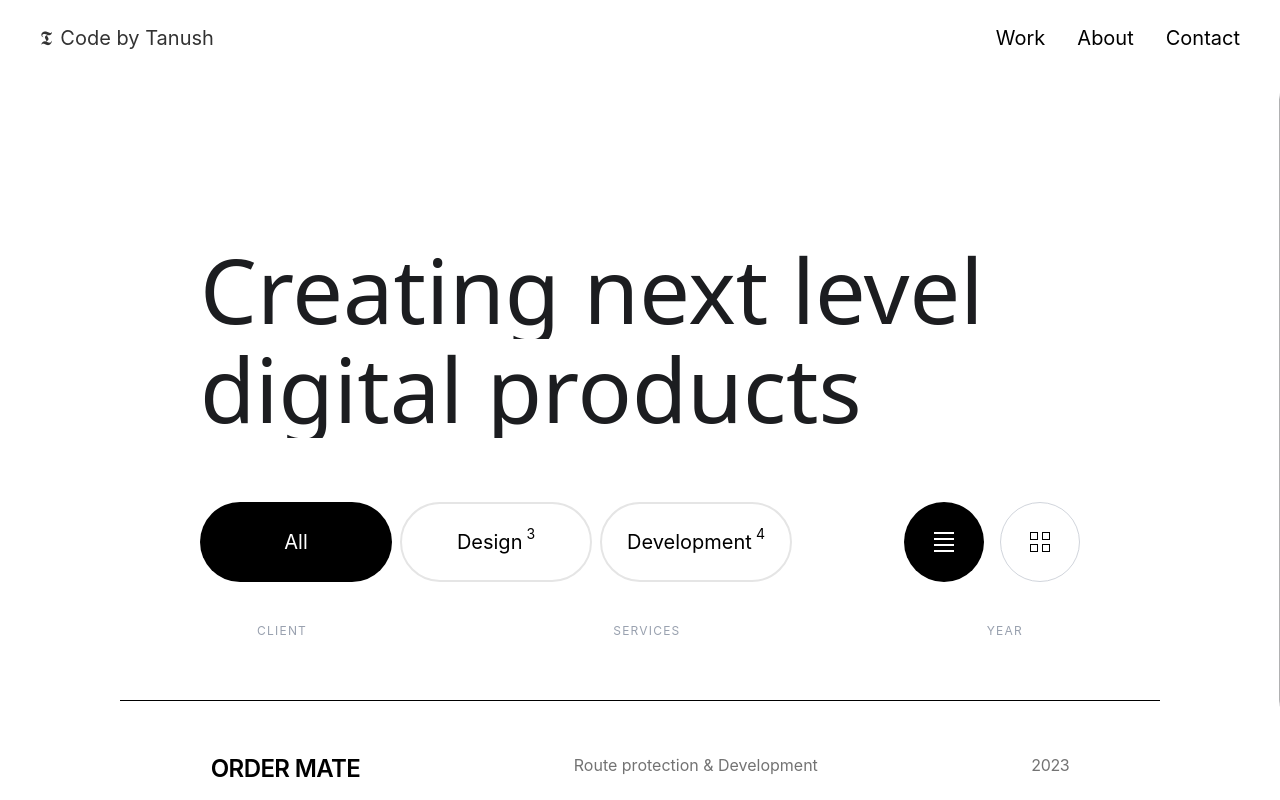
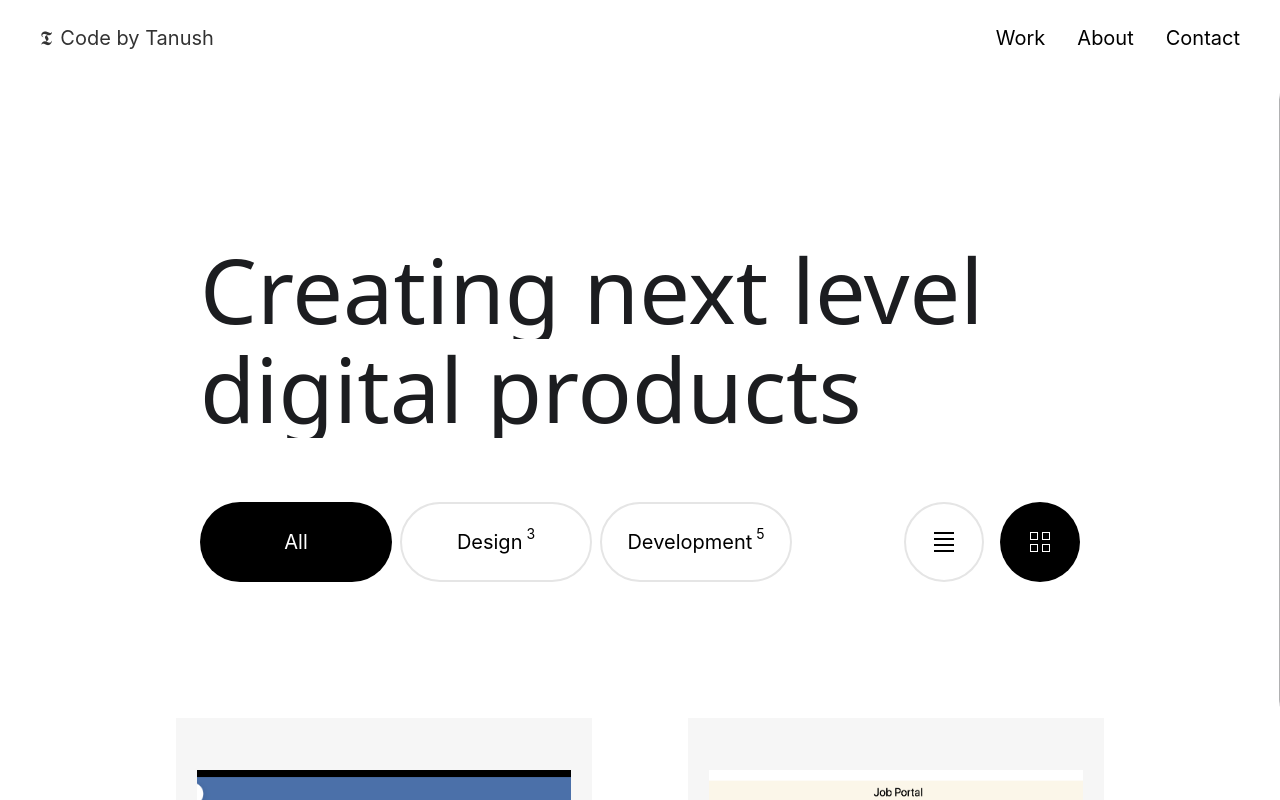
Before and after one commit to tanushpatel-git/My-Porfolio, a React (Vite) app: page /work in a window 1280 px wide. Both pictures are taken after a click on the button 1040 px from the left and 542 px from the top of the page. Shown: the top 800 px of the page. Built offline with nearby package versions, Linux system fonts and the light colour scheme.

Commit message:
complete work page 70% work

```diff
--- a/src/Components/uiCompo/WorkGridUi.jsx
+++ b/src/Components/uiCompo/WorkGridUi.jsx
@@ -63,14 +63,14 @@
         >
             {/* Image */}
             <motion.div
-                className="overflow-hidden h-[420px] w-full border-b border-gray-500"
+                className="overflow-hidden h-[420px] w-full border-b border-gray-500 flex justify-center items-center bg-[#F6F6F6]"
                 whileHover={{ scale: 1.05 }}
                 transition={{ duration: 0.6, ease: "easeOut" }}
             >
                 <img
                     src={project.image}
                     alt={project.title}
-                    className="w-full h-full object-cover"
+                    className="w-[90%] h-[75%] object-cover"
                 />
             </motion.div>
 
--- a/src/Pages/WorkPage.jsx
+++ b/src/Pages/WorkPage.jsx
@@ -6,9 +6,15 @@
 import FullFotter from '../Components/CommonCompo/FullFotter'
 import WorkListUi from '../Components/uiCompo/WorkListUi'
 import WorkGridUi from '../Components/uiCompo/WorkGridUi';
+import web1 from '../assets/ProjectPhotosForFrontPage/web1.png'
+import web2 from '../assets/ProjectPhotosForFrontPage/web2.png'
+import web3 from '../assets/ProjectPhotosForFrontPage/web3.png'
+import jobPortal from '../assets/job-portal.png'
+import k72 from '../assets/k72.png'
+import orderMate from '../assets/order-mate.png'
 
 export default function WorkPage() {
-    const [listView, setListView] = useState();
+    const [listView, setListView] = useState(true);
     const navigate = useNavigate();
     const sectionRef2 = useRef(null);
     const controls0 = useAnimation();
@@ -16,6 +22,7 @@
     const controls2 = useAnimation();
     const controls3 = useAnimation();
     const controls4 = useAnimation();
+    const controls5 = useAnimation();
     const btnHover0 = useRef(null);
     const btnHover = useRef(null);
     const btnHover2 = useRef(null);
@@ -23,6 +30,10 @@
     const btnHover32 = useRef(null);
     const btnHover33 = useRef(null);
     const btnHover34 = useRef(null);
+    const btnHover51 = useRef(null);
+    const btnHover52 = useRef(null);
+    const btnHover53 = useRef(null);
+    const btnHover54 = useRef(null);
     const [activeFilter, setActiveFilter] = useState("All");
 
 
@@ -36,18 +47,33 @@
             if (btnHover2.current) {
                 btnHover2.current.style.color = "black";
             }
-        }else if(activeFilter !== "design"){
+        } if (activeFilter !== "design") {
             controls.set({ y: "100%" });
-            if(btnHover.current){
+            if (btnHover.current) {
                 btnHover.current.style.color = "black";
             }
-        }else{
+        } if (activeFilter != "All") {
             controls0.set({ y: "100%" });
-            if(btnHover0.current){
+            if (btnHover0.current) {
                 btnHover0.current.style.color = "black";
             }
         }
     }, [activeFilter]);
+    useEffect(() => {
+        if (listView) {
+            // Switching to List: reset Grid hover background + grid icon borders.
+            controls3.set({ y: "100%" });
+            [btnHover31, btnHover32, btnHover33, btnHover34].forEach((ref) => {
+                if (ref.current) ref.current.style.borderColor = "black";
+            });
+        } else {
+            // Switching to Grid: reset List hover background + list icon borders.
+            controls5.set({ y: "100%" });
+            [btnHover51, btnHover52, btnHover53, btnHover54].forEach((ref) => {
+                if (ref.current) ref.current.style.borderColor = "black";
+            });
+        }
+    }, [listView]);
 
 
 
@@ -117,17 +143,40 @@
     };
 
     const handleMouseEnterForHover0 = () => {
+        if (btnHover0.current) btnHover0.current.style.color = "white";
         controls0.start({
             y: "0%",
             transition: { duration: 0.5, ease: [0.34, 1.0, 0.64, 1.0] },
         });
     };
     const handleMouseLeaveForHover0 = async () => {
+        if (btnHover0.current) btnHover0.current.style.color = "black";
         await controls0.start({
             y: "-100%",
             transition: { duration: 0.4, ease: [0.34, 1.0, 0.64, 1.0] },
         });
         controls0.set({ y: "100%" });
+    };
+    const handleMouseEnterForHover5 = () => {
+        if (btnHover51.current) btnHover51.current.style.borderColor = "white";
+        if (btnHover52.current) btnHover52.current.style.borderColor = "white";
+        if (btnHover53.current) btnHover53.current.style.borderColor = "white";
+        if (btnHover54.current) btnHover54.current.style.borderColor = "white";
+        controls5.start({
+            y: "0%",
+            transition: { duration: 0.5, ease: [0.34, 1.0, 0.64, 1.0] },
+        });
+    };
+    const handleMouseLeaveForHover5 = async () => {
+        if (btnHover51.current) btnHover51.current.style.borderColor = "black";
+        if (btnHover52.current) btnHover52.current.style.borderColor = "black";
+        if (btnHover53.current) btnHover53.current.style.borderColor = "black";
+        if (btnHover54.current) btnHover54.current.style.borderColor = "black";
+        await controls5.start({
+            y: "-100%",
+            transition: { duration: 0.4, ease: [0.34, 1.0, 0.64, 1.0] },
+        });
+        controls5.set({ y: "100%" });
     };
 
     const { scrollYProgress } = useScroll({
@@ -191,14 +240,29 @@
     // Project i Have is
 
     const projects = [
-        { title: "ORDER MATE", image: "OrderMate", projectDiscription: "Route protection & Development", year: "2023" },
-        { title: "K72", image: "K72", projectDiscription: "Intraction & Development", year: "2024" },
-        { title: "JOB PORTAL", image: "JobPortal", projectDiscription: "Role based access control & Development", year: "2024" },
-        { title: "EMPLOYE TASK", image: "JobPortal", projectDiscription: "Role based access control & Development", year: "2024" },
-        { title: "E-COMMERCE", image: "JobPortal", projectDiscription: "Role based access control & Development", year: "2024" },
-        { title: "DISASTER MANAGEMENT SYSTEM", image: "JobPortal", projectDiscription: "Role based access control & Development", year: "2024" },
+        { title: "ORDER MATE", image: orderMate , projectDiscription: "Route protection & Development", year: "2025" },
+        { title: "JOB PORTAL", image: jobPortal , projectDiscription: "Role based access control & Development", year: "2024" },
+        { title: "EMPLOYE TASK", image: web3 , projectDiscription: "Role based access control & Development", year: "2024" },
+        { title: "Head Phone Era", image: "JobPortal", projectDiscription: "Design & Development", year: "2026" },
+        { title: "E-COMMERCE", image: web1 , projectDiscription: "Role based access control & Development", year: "2025" },
+        { title: "K72", image: k72 , projectDiscription: "Intraction & Development", year: "2024" },
+        { title: "DISASTER MANAGEMENT SYSTEM", image: web2, projectDiscription: "Role based access control & Development", year: "2024" },
         { title: "BOOK MANAGEMENT SYSTEM", image: "JobPortal", projectDiscription: "Role based access control & Development", year: "2024" },
     ];
+
+    const designProject = [
+        { title: "ORDER MATE", image: orderMate , projectDiscription: "Route protection & Development", year: "2023" },
+        { title: "K72", image: k72 , projectDiscription: "Intraction & Development", year: "2024" },
+        { title: "Head Phone Era", image: "JobPortal", projectDiscription: "Design & Development", year: "2026" },
+    ]
+
+    const developmentProjects = [
+        { title: "JOB PORTAL", image: jobPortal , projectDiscription: "Role based access control & Development", year: "2024" },
+        { title: "EMPLOYE TASK", image: web3 , projectDiscription: "Role based access control & Development", year: "2024" },
+        { title: "E-COMMERCE", image: web1 , projectDiscription: "Role based access control & Development", year: "2025" },
+        { title: "DISASTER MANAGEMENT SYSTEM", image: web2, projectDiscription: "Role based access control & Development", year: "2024" },
+        { title: "BOOK MANAGEMENT SYSTEM", image: "JobPortal", projectDiscription: "Role based access control & Development", year: "2024" },
+    ]
 
 
 
@@ -352,7 +416,7 @@
                                                     }`}
                                             >
                                                 <h1 className="text-xl">Development</h1>
-                                                <h5 className="text-sm -mt-4">4</h5>
+                                                <h5 className="text-sm -mt-4">5</h5>
                                             </div>
                                         </div>
                                     </button>
@@ -366,13 +430,34 @@
                                 {/* List View */}
                                 <MagneticLink>
                                     <button
-                                        onClick={() => setListView(!listView)}
-                                        className="w-20 h-20 rounded-full bg-black flex items-center justify-center">
-                                        <div className="space-y-1">
-                                            <span className="block font-extralight font-sans w-5 h-[2px] bg-white"></span>
-                                            <span className="block font-extralight font-sans w-5 h-[2px] bg-white"></span>
-                                            <span className="block font-extralight font-sans w-5 h-[2px] bg-white"></span>
-                                            <span className="block font-extralight font-sans w-5 h-[2px] bg-white"></span>
+                                        onClick={() => setListView(true)}
+                                        className={`w-20 h-20 rounded-full flex items-center justify-center overflow-hidden
+      ${listView
+                                                ? "bg-black text-white"
+                                                : "border-2 border-neutral-200 bg-transparent text-black hover:scale-105"
+                                            }
+    `}
+                                    >
+                                        <div
+                                            onMouseEnter={listView ? undefined : handleMouseEnterForHover5}
+                                            onMouseLeave={listView ? undefined : handleMouseLeaveForHover5}
+                                            className="relative flex items-center justify-center w-full h-full"
+                                        >
+                                            {listView || (
+                                                <motion.div
+                                                    initial={{ y: "100%" }}
+                                                    animate={controls5}
+                                                    className="absolute inset-0 z-0 bg-[#455ce9]"
+                                                    style={{ borderRadius: "9999px" }}
+                                                />
+                                            )}
+
+                                            <div className="relative z-10 space-y-1">
+                                                <span ref={btnHover51} className={`block font-extralight font-sans w-5 h-[2px] border ${listView ? 'border-white' : 'border-black'}`}></span>
+                                                <span ref={btnHover52} className={`block font-extralight font-sans w-5 h-[2px] border ${listView ? 'border-white' : 'border-black'}`}></span>
+                                                <span ref={btnHover53} className={`block font-extralight font-sans w-5 h-[2px] border ${listView ? 'border-white' : 'border-black'}`}></span>
+                                                <span ref={btnHover54} className={`block font-extralight font-sans w-5 h-[2px] border ${listView ? 'border-white' : 'border-black'}`}></span>
+                                            </div>
                                         </div>
                                     </button>
                                 </MagneticLink>
@@ -380,28 +465,33 @@
                                 {/* Grid View */}
                                 <MagneticLink>
                                     <button
-                                        onClick={() => setListView(!listView)}
-                                        className="w-20 h-20 rounded-full border border-gray-300 bg-transparent text-black tracking-wide hover:scale-105 transition-transform overflow-hidden">
+                                        onClick={() => setListView(false)}
+                                        className={`w-20 h-20 rounded-[9999px] overflow-hidden transition-transform
+      ${!listView
+                                                ? "bg-black text-white"
+                                                : "border-2 border-neutral-200 bg-transparent text-black hover:scale-105"
+                                            }
+    `}
+                                    >
                                         <div
-                                            onMouseEnter={handleMouseEnterForHover3}
-                                            onMouseLeave={handleMouseLeaveForHover3}
-                                            className="relative flex items-center justify-center w-full h-full cursor-pointer overflow-hidden">
-                                            {/* BLUE CIRCLE */}
+                                            onMouseEnter={listView ? handleMouseEnterForHover3 : undefined}
+                                            onMouseLeave={listView ? handleMouseLeaveForHover3 : undefined}
+                                            className="relative flex items-center justify-center w-full h-full"
+                                        >
+                                            {listView && (
                                                 <motion.div
                                                     initial={{ y: "100%" }}
                                                     animate={controls3}
-                                                className="absolute inset-0 z-1 bg-[#455cee]"
-                                                style={{
-                                                    width: "100%",
-                                                    height: "100%",
-                                                    borderRadius: "9999px"
-                                                }}
+                                                    className="absolute inset-0 z-0 bg-[#455ce9]"
+                                                    style={{ borderRadius: "9999px" }}
                                                 />
+                                            )}
+
                                             <div className='relative z-10 grid grid-cols-2 gap-1'>
-                                                <span ref={btnHover31} className="w-2 h-2 border border-black"></span>
-                                                <span ref={btnHover32} className="w-2 h-2 border border-black"></span>
-                                                <span ref={btnHover33} className="w-2 h-2 border border-black"></span>
-                                                <span ref={btnHover34} className="w-2 h-2 border border-black"></span>
+                                                <span ref={btnHover31} className={`w-2 h-2 border ${!listView ? 'border-white' : 'border-black'}`}></span>
+                                                <span ref={btnHover32} className={`w-2 h-2 border ${!listView ? 'border-white' : 'border-black'}`}></span>
+                                                <span ref={btnHover33} className={`w-2 h-2 border ${!listView ? 'border-white' : 'border-black'}`}></span>
+                                                <span ref={btnHover34} className={`w-2 h-2 border ${!listView ? 'border-white' : 'border-black'}`}></span>
                                             </div>
                                         </div>
                                     </button>
@@ -423,19 +513,36 @@
                     {/* ---------------------------Conditional rendering---------------------------- */}
                     <AnimatePresence mode="wait">
                         <motion.div
-                            key={listView ? "list" : "grid"}   // 👈 forces re-mount
+                            key={`${listView ? "list" : "grid"}-${activeFilter}`}
                             variants={workWrapper}
                             initial="hidden"
                             animate="show"
                             exit="hidden"
                         >
                             {listView ? (
-                                <WorkListUi Projects={projects} />
+                                <WorkListUi
+                                    Projects={
+                                        activeFilter === "All"
+                                            ? projects
+                                            : activeFilter === "design"
+                                                ? designProject
+                                                : developmentProjects
+                                    }
+                                />
                             ) : (
-                                <WorkGridUi Projects={projects} />
+                                <WorkGridUi
+                                    Projects={
+                                        activeFilter === "All"
+                                            ? projects
+                                            : activeFilter === "design"
+                                                ? designProject
+                                                : developmentProjects
+                                    }
+                                />
                             )}
                         </motion.div>
                     </AnimatePresence>
+
                     <motion.section
                         ref={sectionRef2}
                         className="overflow-hidden pb-8"
@@ -454,7 +561,6 @@
                             {/* Button */}
                             <MagneticLink >
                                 <button
-                                    onClick={() => { navigate('/work') }}
                                     className="w-48 h-20 rounded-[9999px] border-2 border-neutral-200 text-white bg-(--loadBg) tracking-wide hover:scale-105 transition-transform overflow-hidden"
 
                                 >
@@ -490,32 +596,3 @@
         </div >
     );
 }
-
-// {/* <MagneticLink>
-//                                     <button
-//                                         onClick={() => setListView(!listView)}
-//                                         className="w-20 h-20 rounded-full border border-gray-300 bg-transparent text-black tracking-wide hover:scale-105 transition-transform overflow-hidden">
-//                                         <div
-//                                             onMouseEnter={handleMouseEnterForHover3}
-//                                             onMouseLeave={handleMouseLeaveForHover3}
-//                                             className="relative flex items-center justify-center w-full h-full cursor-pointer overflow-hidden">
-//                                             {/* BLUE CIRCLE */}
-//                                             <motion.div
-//                                                 initial={{ y: "100%" }}
-//                                                 animate={controls3}
-//                                                 className="absolute inset-0 z-1 bg-[#455cee]"
-//                                                 style={{
-//                                                     width: "100%",
-//                                                     height: "100%",
-//                                                     borderRadius: "9999px"
-//                                                 }}
-//                                             />
-//                                             <div className='relative z-10 grid grid-cols-2 gap-1'>
-//                                                 <span ref={btnHover31} className="w-2 h-2 border border-black"></span>
-//                                                 <span ref={btnHover32} className="w-2 h-2 border border-black"></span>
-//                                                 <span ref={btnHover33} className="w-2 h-2 border border-black"></span>
-//                                                 <span ref={btnHover34} className="w-2 h-2 border border-black"></span>
-//                                             </div>
-//                                         </div>
-//                                     </button>
-//                                 </MagneticLink> */}
```
Lines whose indentation alone changed are shown as unchanged.
